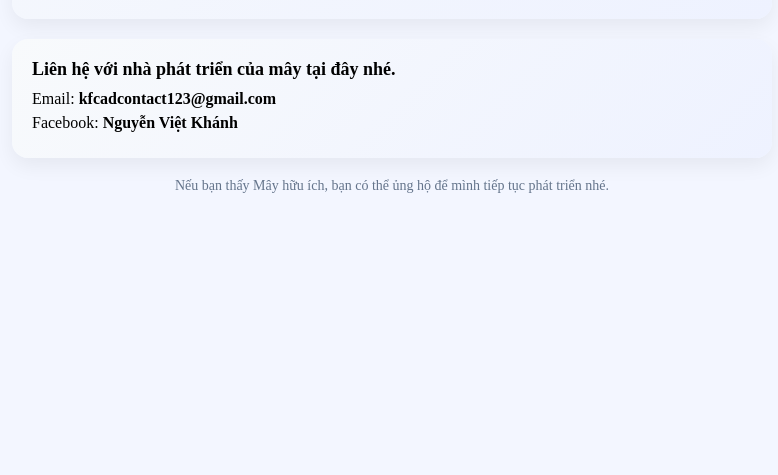
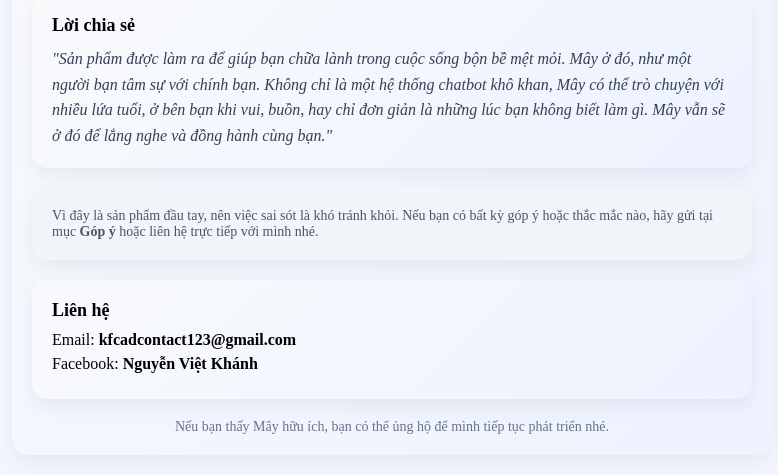
Before and after one commit to kfcadcontact123-oss/may-app, a Django app: page /accounts/about/ in a window 1280 px wide. Shown: the part 786-1261 px from the top of the page, without its empty margins (248-1026 px from the left). Before the commit the page ends 979 px from the top, so only its background shows below. Run offline with Django 5.2, Linux system fonts and the light colour scheme.

Commit message:
fix about

```diff
--- a/templates/about.html
+++ b/templates/about.html
@@ -4,12 +4,11 @@
 
 <div class="about-container">
 
-    <!-- HEADER -->
+    <!-- HERO -->
     <div class="about-hero">
-        <h1>Chào bạn, mình là Mây ☁️</h1>
+        <h1>Mây – Người bạn đồng hành của bạn</h1>
         <p>
-            Một người bạn đồng hành nhỏ giúp bạn theo dõi cảm xúc
-            và chia sẻ những lúc bạn cần.
+            Không chỉ là một chatbot, Mây giúp bạn hiểu chính mình qua từng ngày.
         </p>
     </div>
 
@@ -17,31 +16,70 @@
     <div class="about-card">
         <h2>Mây là gì?</h2>
         <p>
-            Đây là một nền tảng giúp bạn theo dõi mức độ căng thẳng mỗi ngày,
-            kết hợp với chatbot tâm lý để lắng nghe và đồng hành cùng bạn.
+            Mây là nền tảng giúp bạn theo dõi trạng thái cảm xúc và mức độ căng thẳng mỗi ngày
+            thông qua chính những cuộc trò chuyện của bạn.
         </p>
         <p>
-            Mây không phải bác sĩ, nhưng sẽ luôn cố gắng hiểu bạn một cách nhẹ nhàng nhất.
+            Thay vì ghi chép thủ công, Mây tự động phân tích và hiển thị dữ liệu dưới dạng trực quan,
+            giúp bạn nhìn lại hành trình cảm xúc của mình một cách rõ ràng hơn.
         </p>
+    </div>
+
+    <!-- TÍNH NĂNG -->
+    <div class="about-card">
+        <h2>Mây có thể làm gì?</h2>
+
+        <ul class="feature-list">
+            <li> Trò chuyện như một người bạn, lắng nghe mọi tâm sự</li>
+            <li> Phân tích mức độ stress dựa trên tin nhắn hằng ngày</li>
+            <li> Hiển thị biểu đồ cảm xúc theo thời gian</li>
+            <li> Tóm tắt và phản hồi cảm xúc bằng AI</li>
+            <li> Nhắc nhở và giúp bạn nhận ra sự thay đổi của bản thân</li>
+        </ul>
     </div>
 
     <!-- VIDEO -->
     <div class="about-card">
-        <h2>Hướng dẫn sử dụng web/ứng dụng</h2>
+        <h2>Video hướng dẫn sử dụng trang web (sẽ cập nhật sau)</h2>
 
-        <div class="video-wrapper">
-            <!-- 👉 bạn thay iframe vào đây -->
-            <iframe
-                src="https://www.youtube.com/embed/VIDEO_ID"
-                frameborder="0"
-                allowfullscreen>
-            </iframe>
-        </div>
+
+    <!-- NHÀ PHÁT TRIỂN -->
+    <div class="about-card">
+        <h2>Về nhà phát triển</h2>
+
+        <p>
+            Hiện tại là sinh viên của <b>Đại học Bách khoa Hà Nội</b>,
+            thuộc trường <b>Công Nghệ Thông Tin và Truyền Thông</b>,
+            ngành <b>Khoa học Máy tính (IT1)</b>.
+        </p>
+    </div>
+
+    <!-- TÂM SỰ -->
+    <div class="about-card">
+        <h2>Lời chia sẻ</h2>
+
+        <p class="quote">
+            "Sản phẩm được làm ra để giúp bạn chữa lành trong cuộc sống bộn bề mệt mỏi.
+            Mây ở đó, như một người bạn tâm sự với chính bạn.
+            Không chỉ là một hệ thống chatbot khô khan,
+            Mây có thể trò chuyện với nhiều lứa tuổi,
+            ở bên bạn khi vui, buồn, hay chỉ đơn giản là những lúc bạn không biết làm gì.
+            Mây vẫn sẽ ở đó để lắng nghe và đồng hành cùng bạn."
+        </p>
+    </div>
+
+    <!-- NOTE -->
+    <div class="about-card subtle">
+        <p>
+            Vì đây là sản phẩm đầu tay, nên việc sai sót là khó tránh khỏi.
+            Nếu bạn có bất kỳ góp ý hoặc thắc mắc nào,
+            hãy gửi tại mục <b>Góp ý</b> hoặc liên hệ trực tiếp với mình nhé.
+        </p>
     </div>
 
     <!-- LIÊN HỆ -->
     <div class="about-card">
-        <h2>Liên hệ với nhà phát triển của mây tại đây nhé.</h2>
+        <h2>Liên hệ</h2>
 
         <div class="contact-list">
             <p>Email: <b>kfcadcontact123@gmail.com</b></p>
@@ -97,6 +135,33 @@
     font-size:18px;
 }
 
+/* feature list */
+
+.feature-list{
+    padding-left:16px;
+    line-height:1.7;
+}
+
+.feature-list li{
+    margin-bottom:6px;
+}
+
+/* quote */
+
+.quote{
+    font-style:italic;
+    line-height:1.6;
+    color:#334155;
+}
+
+/* subtle note */
+
+.about-card.subtle{
+    background:#f1f5f9;
+    font-size:14px;
+    color:#475569;
+}
+
 /* video */
 
 .video-wrapper{
```
